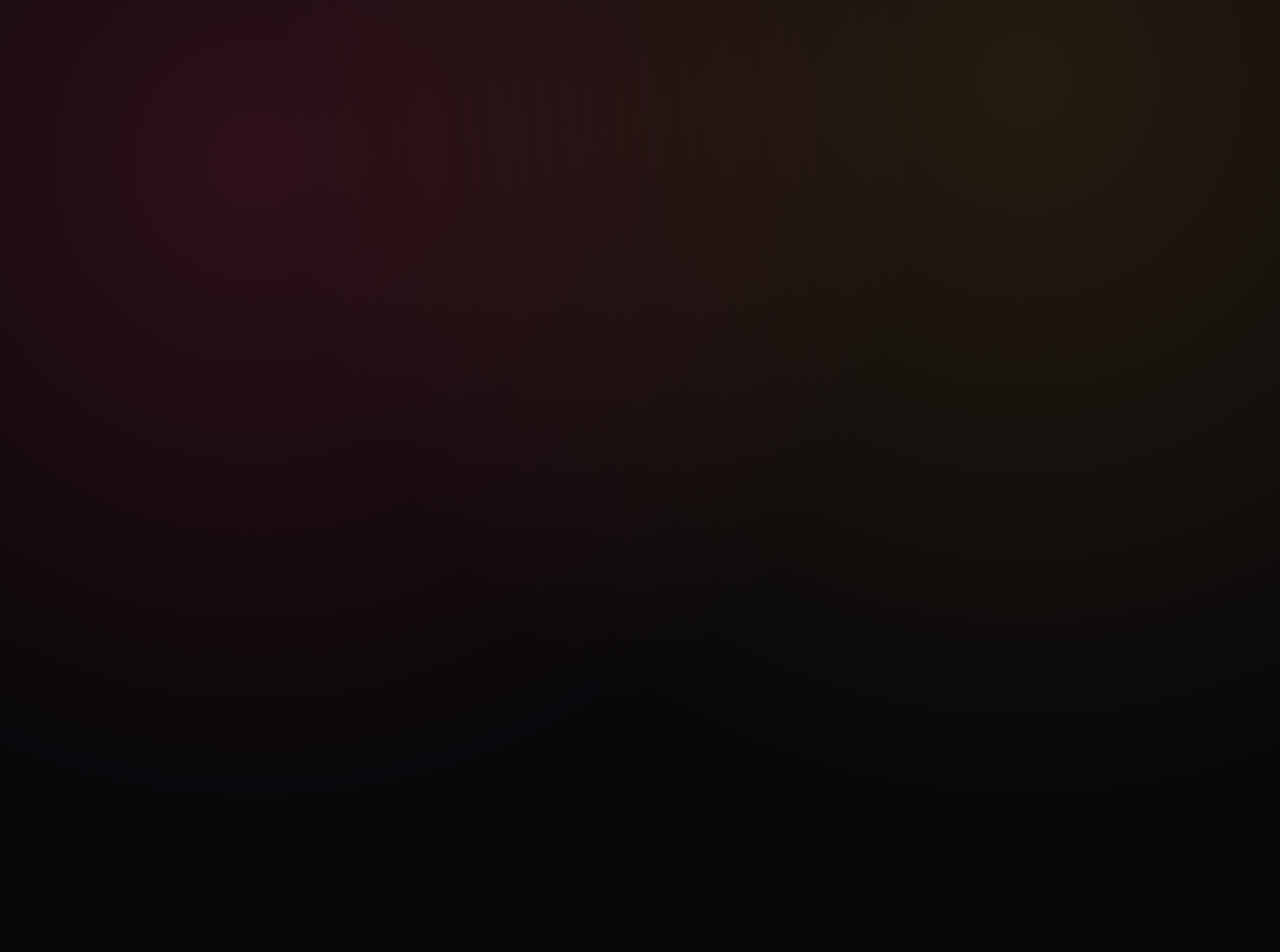
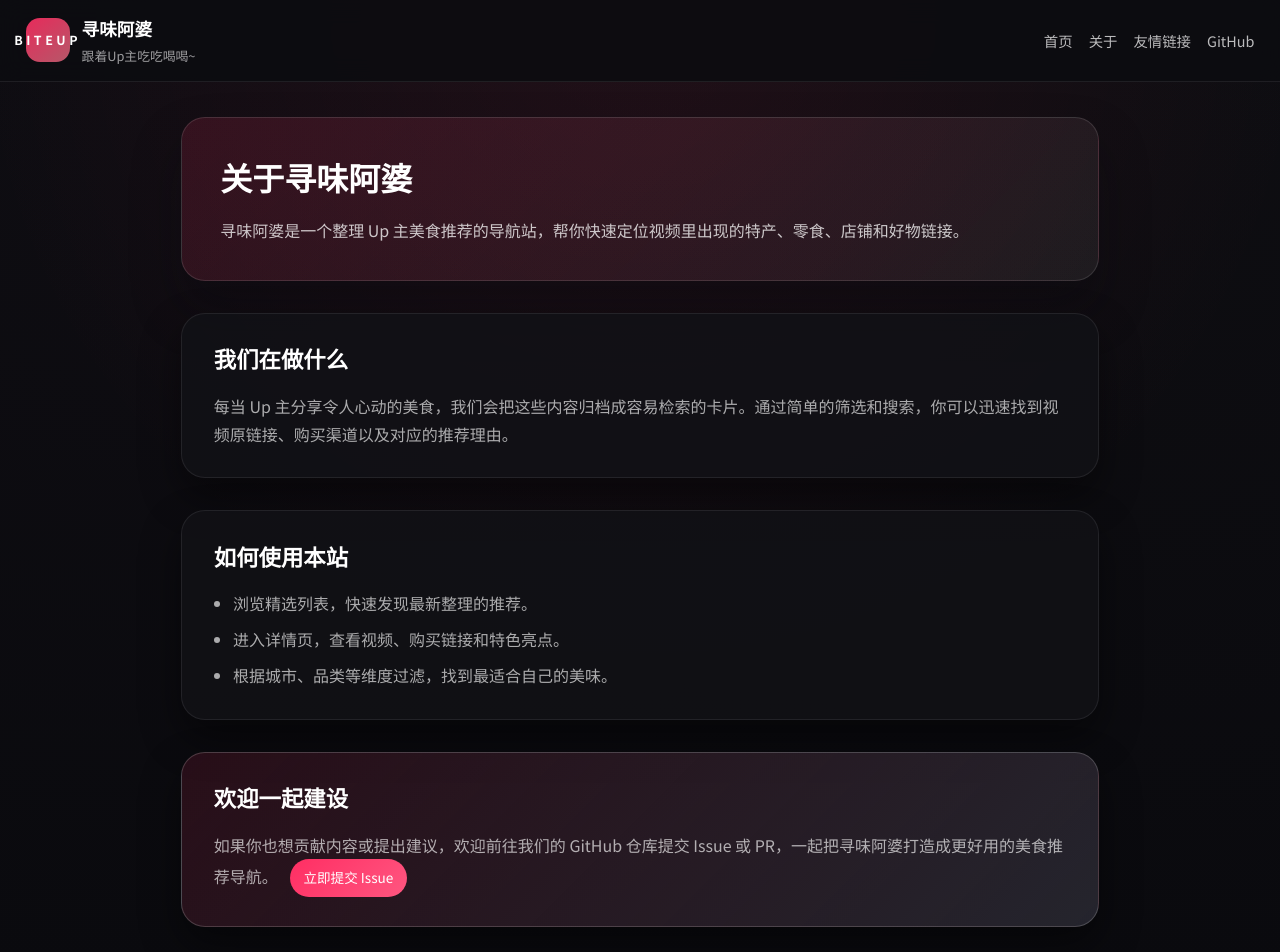
Before and after one commit to liguobao/bite-up-bl, a React (Vite) app: page /about in a window 1280 px wide. Before the commit this address had no page. Shown: the top 952 px of the page. Before the commit the page ends 800 px from the top, so only its background shows below. Built offline with nearby package versions, Linux system fonts and the light colour scheme.

Commit message:
feat: add about

```diff
--- a/src/App.tsx
+++ b/src/App.tsx
@@ -2,12 +2,16 @@ import { Route, Routes } from 'react-router-dom';
 import AppLayout from './components/AppLayout';
 import DetailPage from './pages/DetailPage';
 import HomePage from './pages/HomePage';
+import AboutPage from './pages/AboutPage';
+import FriendLinksPage from './pages/FriendLinksPage';
 import './styles/App.css';
 
 const App = () => (
   <Routes>
     <Route element={<AppLayout />}>
       <Route path="/" element={<HomePage />} />
+      <Route path="/about" element={<AboutPage />} />
+      <Route path="/links" element={<FriendLinksPage />} />
       <Route path="/content/:bvid" element={<DetailPage />} />
     </Route>
   </Routes>
--- a/src/components/SiteFooter.tsx
+++ b/src/components/SiteFooter.tsx
@@ -2,7 +2,13 @@ const currentYear = new Date().getFullYear();
 
 const SiteFooter = () => (
   <footer className="site-footer">
-    <p className="site-footer__text">CopyRight © {currentYear} BiteUp · 寻味阿婆 · All rights reserved.</p>
+    <p className="site-footer__text">
+      CopyRight © {currentYear}{' '}
+      <a href="https://github.com/liguobao/bite-up-bl" target="_blank" rel="noopener noreferrer">
+        BiteUp · 寻味阿婆
+      </a>{' '}
+      · All rights reserved.
+    </p>
   </footer>
 );
 
--- a/src/components/SiteHeader.tsx
+++ b/src/components/SiteHeader.tsx
@@ -13,6 +13,16 @@ const SiteHeader = () => (
     </div>
     <nav className="site-header__nav" aria-label="全站导航">
       <Link to="/">首页</Link>
+      <Link to="/about">关于</Link>
+      <Link to="/links">友情链接</Link>
+      <a
+        href="https://github.com/liguobao/bite-up-bl"
+        target="_blank"
+        rel="noopener noreferrer"
+        aria-label="打开 GitHub 仓库（新标签页）"
+      >
+        GitHub
+      </a>
     </nav>
   </header>
 );
--- /dev/null
+++ b/src/pages/AboutPage.tsx
@@ -0,0 +1,43 @@
+const AboutPage = () => (
+  <div className="about-page">
+    <section className="about-hero">
+      <h1>关于寻味阿婆</h1>
+      <p>
+        寻味阿婆是一个整理 Up 主美食推荐的导航站，帮你快速定位视频里出现的特产、零食、店铺和好物链接。
+      </p>
+    </section>
+
+    <section className="about-section" aria-label="我们在做什么">
+      <h2>我们在做什么</h2>
+      <p>
+        每当 Up 主分享令人心动的美食，我们会把这些内容归档成容易检索的卡片。通过简单的筛选和搜索，你可以迅速找到视频原链接、购买渠道以及对应的推荐理由。
+      </p>
+    </section>
+
+    <section className="about-section" aria-label="如何使用">
+      <h2>如何使用本站</h2>
+      <ul className="about-list">
+        <li>浏览精选列表，快速发现最新整理的推荐。</li>
+        <li>进入详情页，查看视频、购买链接和特色亮点。</li>
+        <li>根据城市、品类等维度过滤，找到最适合自己的美味。</li>
+      </ul>
+    </section>
+
+    <section className="about-callout" aria-label="欢迎参与">
+      <h2>欢迎一起建设</h2>
+      <p>
+        如果你也想贡献内容或提出建议，欢迎前往我们的 GitHub 仓库提交 Issue 或 PR，一起把寻味阿婆打造成更好用的美食推荐导航。
+        <a
+          className="about-cta"
+          href="https://github.com/liguobao/bite-up-bl/issues/new/choose"
+          target="_blank"
+          rel="noopener noreferrer"
+        >
+          立即提交 Issue
+        </a>
+      </p>
+    </section>
+  </div>
+);
+
+export default AboutPage;
--- /dev/null
+++ b/src/pages/FriendLinksPage.tsx
@@ -0,0 +1,58 @@
+const friendLinks = [
+  {
+    label: '寻味阿婆 · GitHub 仓库',
+    description: '项目源码、数据转换脚本与更新计划聚集地。',
+    url: 'https://github.com/liguobao/bite-up-bl',
+  },
+  {
+    label: '人生删除指南',
+    description: '整理程序员生涯中必须掌握的“断舍离”指南，值得收藏。',
+    url: 'https://zhuanlan.zhihu.com/codelover',
+  },
+  {
+    label: 'BV-AV 号互转工具',
+    description: '快速转换 B 站 BV/AV 号，辅助定位原视频链接。',
+    url: 'https://www.bilitools.top/t/2/',
+  },
+];
+
+const FriendLinksPage = () => (
+  <div className="friend-links-page">
+    <header className="friend-links-hero">
+      <h1>友情链接</h1>
+      <p>
+        汇总与寻味阿婆主题相关的实用站点，帮助你更高效地整理、扩展和分享美食内容。如果你有推荐的资源，也欢迎在
+        <a
+          className="friend-links__cta"
+          href="https://github.com/liguobao/bite-up-bl/issues/new/choose"
+          target="_blank"
+          rel="noopener noreferrer"
+        >
+          GitHub 仓库提交 Issue
+        </a>
+        。
+      </p>
+    </header>
+
+    <section className="friend-links-section" aria-label="推荐链接">
+      <ul className="friend-links-list">
+        {friendLinks.map((link) => (
+          <li key={link.url} className="friend-links-item">
+            <a
+              className="friend-link-card"
+              href={link.url}
+              target="_blank"
+              rel="noopener noreferrer"
+            >
+              <span className="friend-link__title">{link.label}</span>
+              <span className="friend-link__description">{link.description}</span>
+              <span className="friend-link__url">{link.url}</span>
+            </a>
+          </li>
+        ))}
+      </ul>
+    </section>
+  </div>
+);
+
+export default FriendLinksPage;
--- a/src/styles/App.css
+++ b/src/styles/App.css
@@ -97,6 +97,17 @@
 
 .site-footer__text {
   margin: 0;
+}
+
+.site-footer__text a {
+  color: rgba(255, 255, 255, 0.72);
+  text-decoration: none;
+  transition: color 0.2s ease;
+}
+
+.site-footer__text a:hover,
+.site-footer__text a:focus-visible {
+  color: #ffffff;
 }
 
 .feed-page {
@@ -858,6 +869,199 @@
   background: rgba(22, 22, 26, 0.85);
 }
 
+.about-page {
+  max-width: 960px;
+  width: 100%;
+  margin: 0 auto;
+  padding: 2.2rem 1.3rem 3rem;
+  display: flex;
+  flex-direction: column;
+  gap: 2rem;
+}
+
+.about-hero {
+  display: flex;
+  flex-direction: column;
+  gap: 1rem;
+  padding: 2.2rem 2.4rem;
+  border-radius: var(--radius-large);
+  background: linear-gradient(135deg, rgba(255, 46, 99, 0.14), rgba(255, 255, 255, 0.06));
+  border: 1px solid rgba(255, 255, 255, 0.12);
+  box-shadow: 0 28px 48px rgba(10, 10, 14, 0.35);
+}
+
+.about-hero h1 {
+  margin: 0;
+  font-size: 2rem;
+  color: #ffffff;
+}
+
+.about-hero p {
+  margin: 0;
+  color: rgba(255, 255, 255, 0.76);
+  font-size: 1rem;
+  line-height: 1.7;
+}
+
+.about-section,
+.about-callout {
+  padding: 1.8rem 2rem;
+  border-radius: var(--radius-large);
+  background: rgba(18, 18, 23, 0.82);
+  border: 1px solid rgba(255, 255, 255, 0.08);
+  box-shadow: var(--shadow-soft);
+}
+
+.about-section h2,
+.about-callout h2 {
+  margin: 0 0 1rem;
+  font-size: 1.4rem;
+  color: #ffffff;
+}
+
+.about-section p,
+.about-callout p {
+  margin: 0;
+  color: var(--text-secondary);
+  line-height: 1.75;
+}
+
+.about-cta {
+  display: inline-flex;
+  align-items: center;
+  margin-left: 0.75rem;
+  padding: 0.45rem 0.85rem;
+  border-radius: 999px;
+  background: linear-gradient(135deg, var(--accent-color), var(--accent-strong));
+  color: #ffffff;
+  font-size: 0.85rem;
+  text-decoration: none;
+  transition: transform 0.18s ease, box-shadow 0.18s ease;
+}
+
+.about-cta:hover,
+.about-cta:focus-visible {
+  transform: translateY(-1px);
+  box-shadow: 0 12px 24px rgba(255, 46, 99, 0.35);
+}
+
+.about-list {
+  margin: 0;
+  padding-left: 1.2rem;
+  color: var(--text-secondary);
+  line-height: 1.8;
+}
+
+.about-list li + li {
+  margin-top: 0.45rem;
+}
+
+.about-callout {
+  background: linear-gradient(135deg, rgba(255, 46, 99, 0.12), rgba(39, 39, 48, 0.92));
+  border-color: rgba(255, 255, 255, 0.18);
+}
+
+.friend-links-page {
+  max-width: 960px;
+  width: 100%;
+  margin: 0 auto;
+  padding: 2.2rem 1.3rem 3rem;
+  display: flex;
+  flex-direction: column;
+  gap: 2rem;
+}
+
+.friend-links-hero {
+  display: flex;
+  flex-direction: column;
+  gap: 1rem;
+  padding: 2.1rem 2.3rem;
+  border-radius: var(--radius-large);
+  background: rgba(18, 18, 23, 0.82);
+  border: 1px solid rgba(255, 255, 255, 0.1);
+  box-shadow: var(--shadow-soft);
+}
+
+.friend-links-hero h1 {
+  margin: 0;
+  font-size: 1.85rem;
+  color: #ffffff;
+}
+
+.friend-links-hero p {
+  margin: 0;
+  color: var(--text-secondary);
+  line-height: 1.75;
+}
+
+.friend-links__cta {
+  display: inline-flex;
+  align-items: center;
+  margin-left: 0.5rem;
+  color: var(--accent-strong);
+  text-decoration: none;
+  font-weight: 600;
+  transition: color 0.18s ease;
+}
+
+.friend-links__cta:hover,
+.friend-links__cta:focus-visible {
+  color: #ffffff;
+}
+
+.friend-links-section {
+  padding: 1.9rem 2.2rem;
+  border-radius: var(--radius-large);
+  background: rgba(18, 18, 23, 0.74);
+  border: 1px solid rgba(255, 255, 255, 0.08);
+  box-shadow: var(--shadow-soft);
+}
+
+.friend-links-list {
+  list-style: none;
+  margin: 0;
+  padding: 0;
+  display: grid;
+  gap: 1rem;
+  grid-template-columns: repeat(auto-fit, minmax(260px, 1fr));
+}
+
+.friend-link-card {
+  display: flex;
+  flex-direction: column;
+  gap: 0.55rem;
+  padding: 1.4rem 1.6rem;
+  border-radius: var(--radius-medium);
+  border: 1px solid rgba(255, 255, 255, 0.08);
+  background: rgba(28, 28, 36, 0.8);
+  color: inherit;
+  text-decoration: none;
+  transition: transform 0.18s ease, border 0.18s ease, box-shadow 0.18s ease;
+}
+
+.friend-link-card:hover,
+.friend-link-card:focus-visible {
+  transform: translateY(-2px);
+  border-color: rgba(255, 255, 255, 0.2);
+  box-shadow: 0 18px 36px rgba(0, 0, 0, 0.28);
+}
+
+.friend-link__title {
+  font-size: 1.1rem;
+  font-weight: 600;
+  color: #ffffff;
+}
+
+.friend-link__description {
+  color: var(--text-secondary);
+  line-height: 1.6;
+}
+
+.friend-link__url {
+  font-size: 0.85rem;
+  color: rgba(255, 255, 255, 0.5);
+}
+
 @media (max-width: 640px) {
   .feed-page {
     padding: 1.5rem 0.9rem 2.6rem;
@@ -891,6 +1095,51 @@
   .detail-info {
     padding: 1.3rem 1.4rem;
   }
+
+  .about-page {
+    padding: 1.8rem 1rem 2.6rem;
+    gap: 1.5rem;
+  }
+
+  .about-hero,
+  .about-section,
+  .about-callout {
+    padding: 1.4rem 1.3rem;
+  }
+
+  .about-hero h1 {
+    font-size: 1.6rem;
+  }
+
+  .about-cta {
+    margin-left: 0;
+    margin-top: 0.75rem;
+  }
+
+  .friend-links-page {
+    padding: 1.8rem 1rem 2.6rem;
+    gap: 1.6rem;
+  }
+
+  .friend-links-hero,
+  .friend-links-section {
+    padding: 1.5rem 1.4rem;
+  }
+
+  .friend-links-hero h1 {
+    font-size: 1.6rem;
+  }
+
+  .friend-link-card {
+    padding: 1.2rem 1.2rem;
+  }
+
+  .friend-links__cta {
+    margin-left: 0;
+    margin-top: 0.5rem;
+    display: inline-block;
+  }
+
 }
 
 @media (max-width: 520px) {
```
